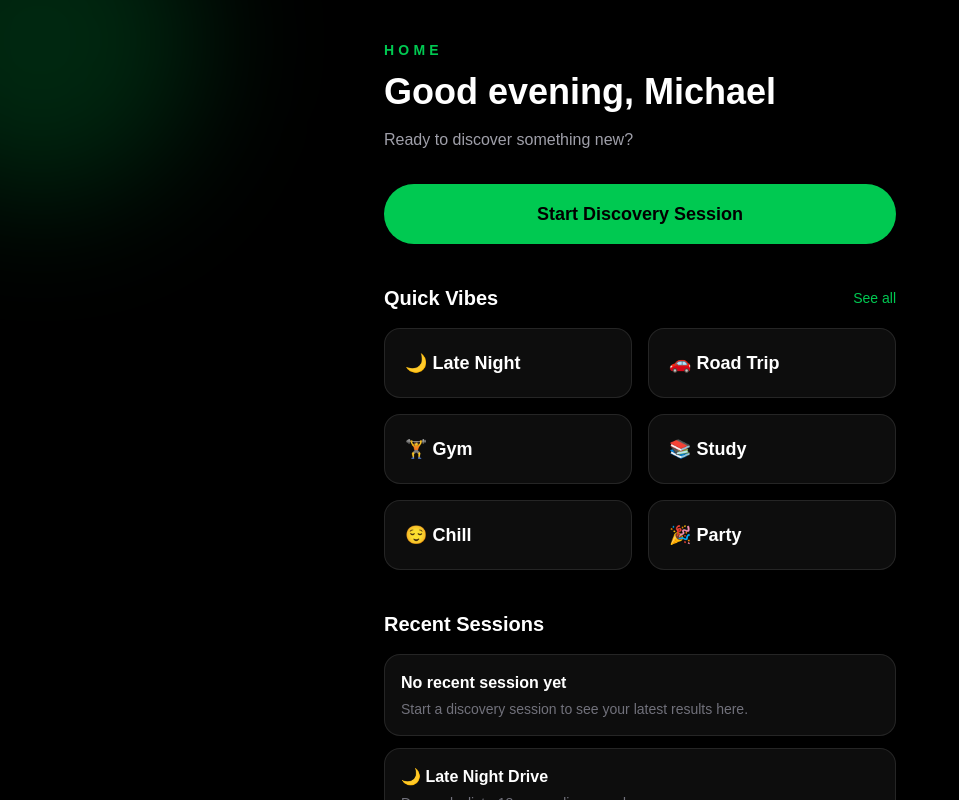
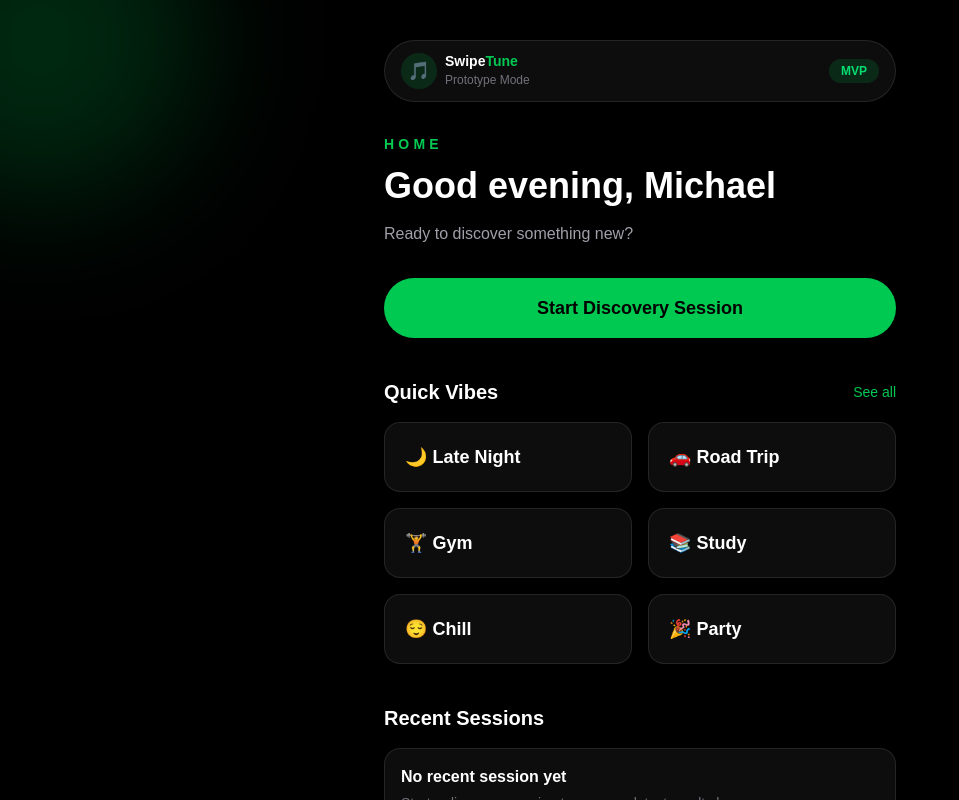
Before and after one commit to mickse-a11y/swipetune, a Next.js app: page / in a window 1280 px wide. Both pictures are taken after a click on the button "Start Discovering". Shown: the top 800 px of the page, without its empty margins (0-959 px from the left). Built offline with nearby package versions, Linux system fonts and the light colour scheme.

Commit message:
Add mini headbar to main screens

```diff
--- a/app/page.tsx
+++ b/app/page.tsx
@@ -151,6 +151,29 @@ type BottomNavProps = {
   currentStage: Stage;
   setStage: (stage: Stage) => void;
 };
+
+function MiniHeader() {
+  return (
+    <div className="mb-8 flex items-center justify-between rounded-full border border-white/10 bg-white/5 px-4 py-3">
+      <div className="flex items-center gap-2">
+        <div className="flex h-9 w-9 items-center justify-center rounded-full bg-green-500/15 text-lg">
+          🎵
+        </div>
+
+        <div>
+          <p className="text-sm font-black leading-none">
+            Swipe<span className="text-green-500">Tune</span>
+          </p>
+          <p className="mt-1 text-xs text-zinc-500">Prototype Mode</p>
+        </div>
+      </div>
+
+      <span className="rounded-full bg-green-500/15 px-3 py-1 text-xs font-bold text-green-400">
+        MVP
+      </span>
+    </div>
+  );
+}
 
 function BottomNav({ currentStage, setStage }: BottomNavProps) {
   const navItems = [
@@ -383,6 +406,8 @@ export default function Home() {
       {stage === "home" && (
         <section className="relative z-10 flex min-h-screen flex-col justify-center py-10">
           <div className="mx-auto w-full max-w-lg">
+            <MiniHeader />
+
             <p className="text-sm font-semibold uppercase tracking-[0.3em] text-green-500">
               Home
             </p>
@@ -483,6 +508,8 @@ export default function Home() {
       {stage === "library" && (
         <section className="relative z-10 flex min-h-screen flex-col justify-center py-10">
           <div className="mx-auto w-full max-w-lg">
+            <MiniHeader />
+
             <p className="text-sm font-semibold uppercase tracking-[0.3em] text-green-500">
               Library
             </p>
@@ -617,6 +644,8 @@ export default function Home() {
       {stage === "profile" && (
         <section className="relative z-10 flex min-h-screen flex-col justify-center py-10">
           <div className="mx-auto w-full max-w-lg">
+            <MiniHeader />
+
             <p className="text-sm font-semibold uppercase tracking-[0.3em] text-green-500">
               Profile
             </p>
```
